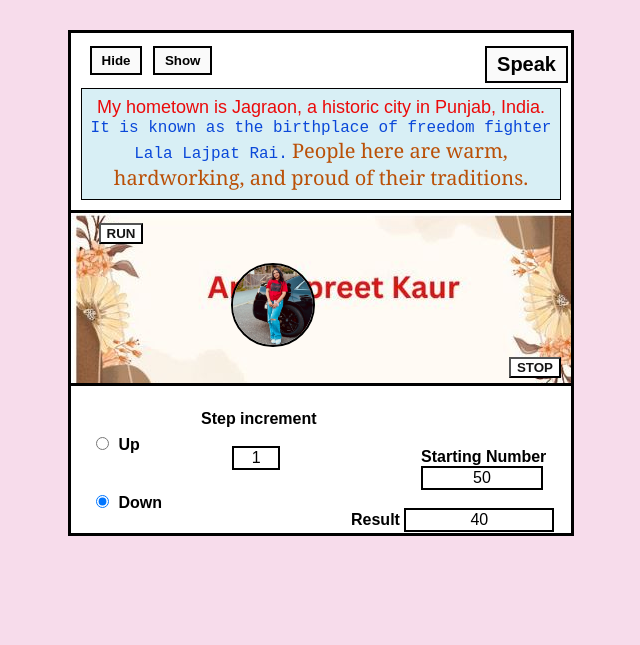
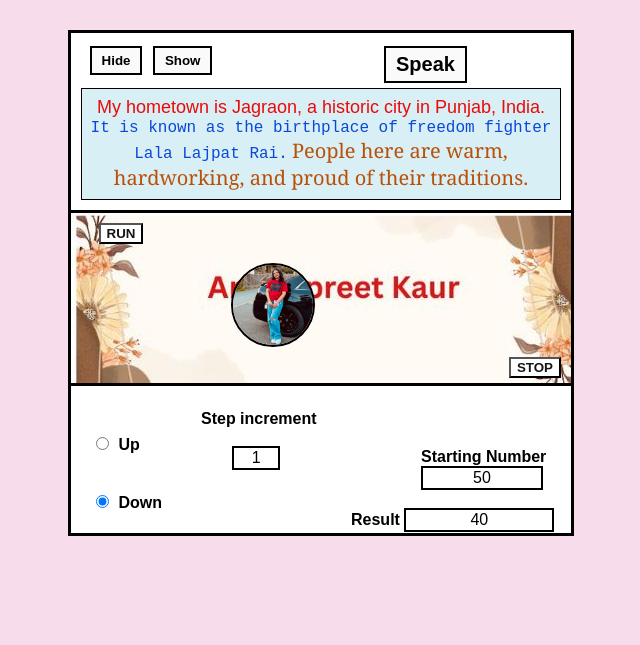
Before and after one commit to anmolpreet399/Assignment-3, a plain HTML site: page 5981assign3.html in a window 1280 px wide. Shown: the whole page, without its empty margins (319-959 px from the left). Drawn offline with nearby package versions, Linux system fonts and the light colour scheme.

Commit message:
Update 5981assign3.html

```diff
--- a/5981assign3.html
+++ b/5981assign3.html
@@ -43,7 +43,7 @@ right:170px;
 #speak
 {
    position:absolute;
-   right:390px;
+   left:700px;
    font-size:20px;
 }
 #desc {
```
